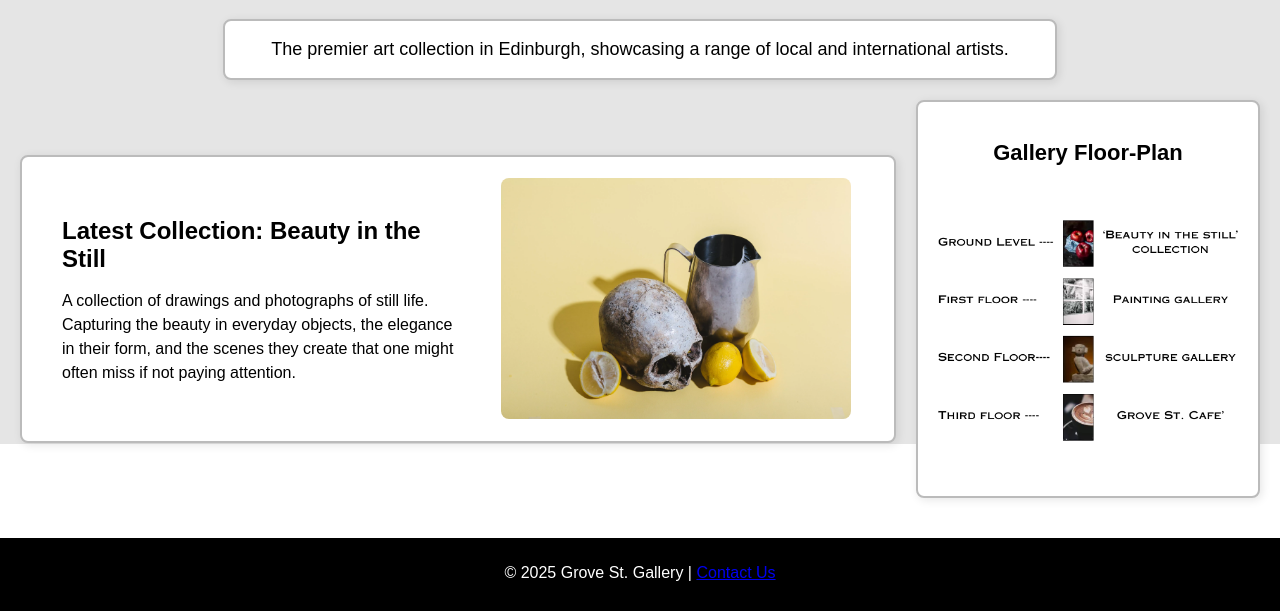
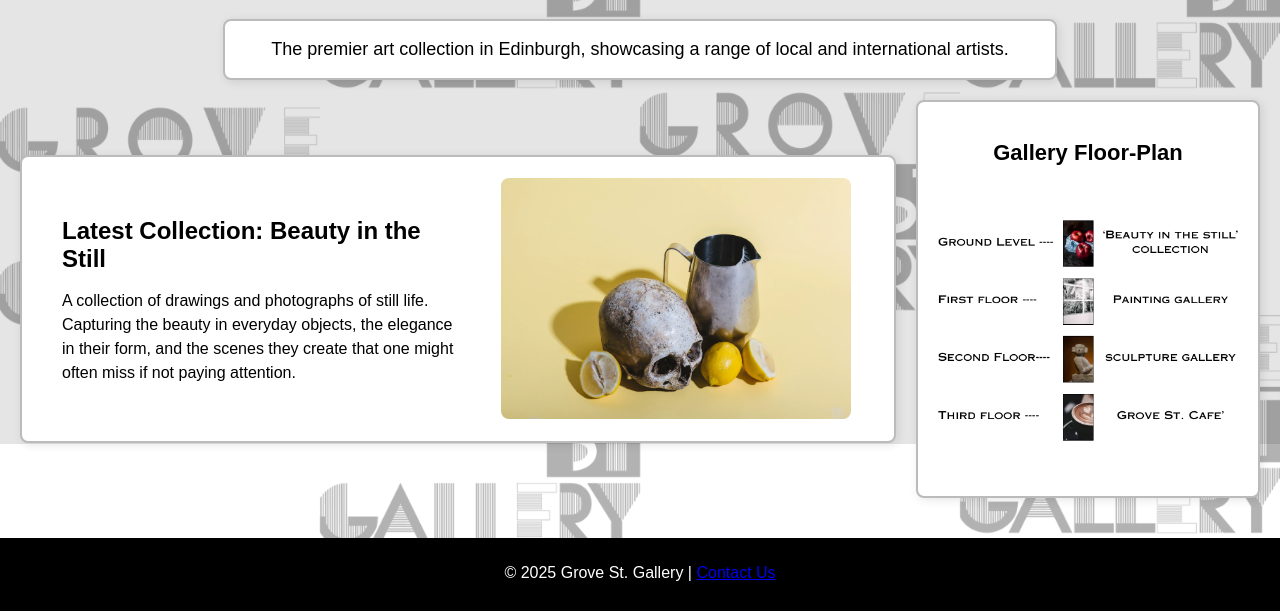
Before and after one commit to 19MrkYng69/WebDesign-Grove-St.-Gallery, a plain HTML site: page index.html in a window 1280 px wide. Shown: the part 356-967 px from the top of the page. Drawn offline with Linux system fonts and the light colour scheme.

Commit message:
Update styles.css

```diff
--- a/styles.css
+++ b/styles.css
@@ -17,7 +17,7 @@ body {
     background-color: #FFFFFF;
     color: #000000;
 
-    background-image: url('images/Background.png');
+    background-image: url('images/background.webp');
     background-size: cover;
     background-position: center;
     background-repeat: no-repeat;
```
